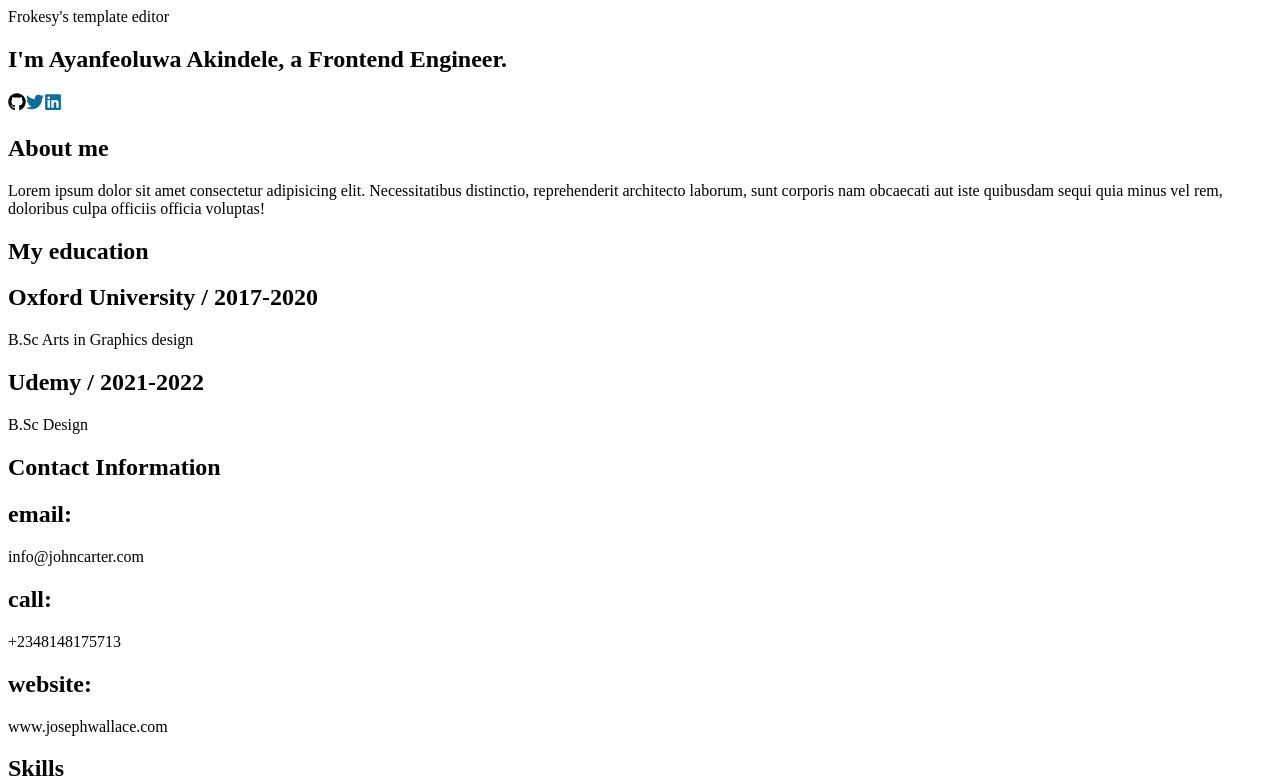
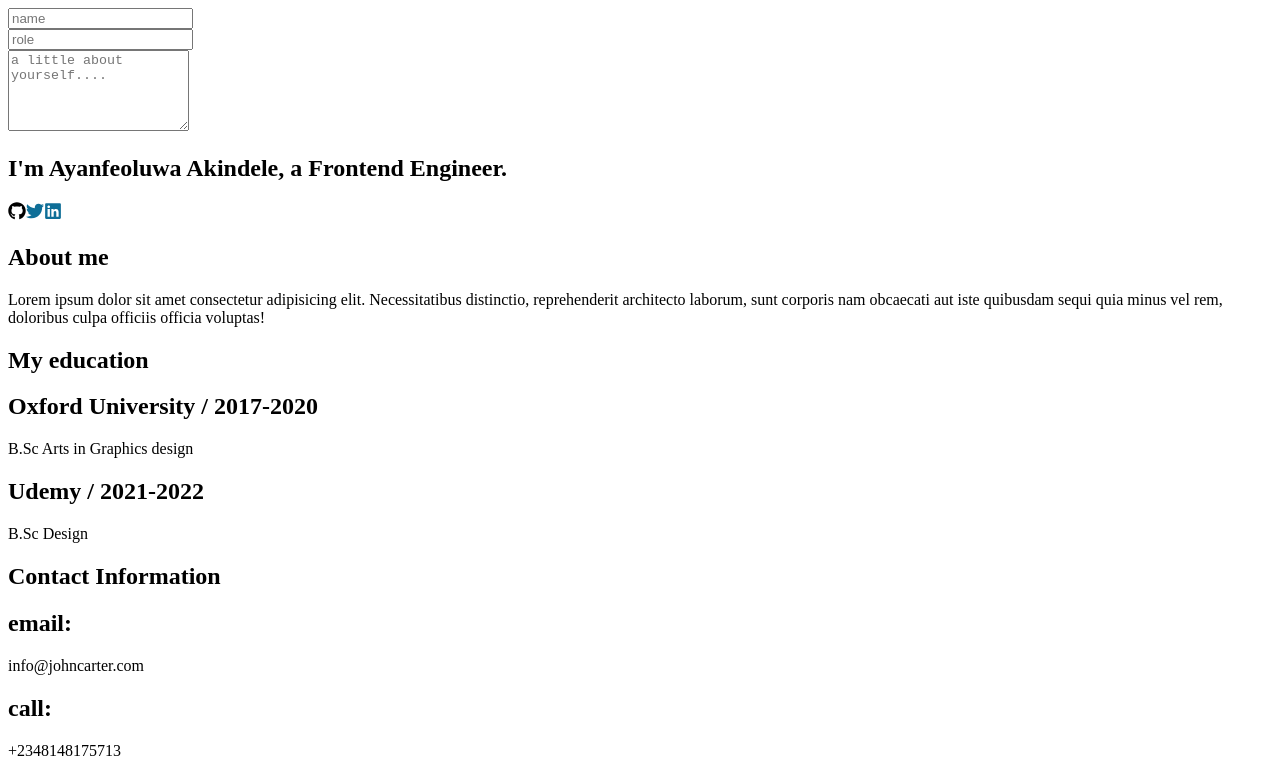
Before and after one commit to Frokesy/bume, a Next.js app: page /resume/edit/Frokesy in a window 1280 px wide. Shown: the top 783 px of the page. Built offline with nearby package versions, Linux system fonts and the light colour scheme.

Commit message:
currently binding components

```diff
--- a/components/templates/AboutSection.tsx
+++ /dev/null
@@ -1,17 +0,0 @@
-import React from "react";
-
-const AboutSection = () => {
-  return (
-    <div className="about">
-      <h2 className="text-[20px] font-bold text-[#11466d] pt-2">About me</h2>
-      <p className="text-[13px]">
-        Lorem ipsum dolor sit amet consectetur adipisicing elit. Necessitatibus
-        distinctio, reprehenderit architecto laborum, sunt corporis nam
-        obcaecati aut iste quibusdam sequi quia minus vel rem, doloribus culpa
-        officiis officia voluptas!
-      </p>
-    </div>
-  );
-};
-
-export default AboutSection;
--- a/components/templates/Frokesy.tsx
+++ b/components/templates/Frokesy.tsx
@@ -1,21 +1,24 @@
-import React from "react";
+import React, { FC } from "react";
 import Layout from "./Layout";
-import HeaderSection from "./HeaderSection";
-import SkillSection from "./SkillSection";
-import ContactSection from "./ContactSection";
-import EducationSection from "./EducationSection";
-import AboutSection from "./AboutSection";
-import ExperienceSection from "./ExperienceSection";
+import HeaderSection from "./sections/HeaderSection";
+import SkillSection from "./sections/SkillSection";
+import ContactSection from "./sections/ContactSection";
+import EducationSection from "./sections/EducationSection";
+import AboutSection from "./sections/AboutSection";
+import ExperienceSection from "./sections/ExperienceSection";
 
-const Frokesy = () => {
+interface TemplateProps {
+  value: any;
+}
+const Frokesy: FC<TemplateProps> = ({ value }) => {
   return (
     <>
       <Layout>
-        <HeaderSection />
+        <HeaderSection name={value.name} role={value.role} />
         <div className="flex justify-between">
           <div id="1" className="border-r w-[50%] border-[#808080] mt-6 px-6">
             <div className="border-[3px] border-b-[#808080] w-[15%]"></div>
-            <AboutSection />
+            <AboutSection about={value.about} />
             <EducationSection />
             <ContactSection />
             <SkillSection />
--- a/components/templates/HeaderSection.tsx
+++ /dev/null
@@ -1,33 +0,0 @@
-import { FaGithub, FaLinkedin, FaTwitter } from "react-icons/fa";
-
-const HeaderSection = () => {
-    return (
-        <div className="header bg-[rgb(27,31,36)] pl-6 text-[#fff]">
-        <div className="flex justify-between pt-3">
-          <div className="w-[70%] max-w-[350px] pt-6">
-            <div className="border-[3px] border-b-[#ccc] w-[15%]"></div>
-            <h2 className="lg:text-[24px] text-[16px] font-bold pt-6">
-              I&apos;m Ayanfeoluwa Akindele, a Frontend Engineer.
-            </h2>
-
-            <div className="socials pt-6 pb-4 flex space-x-3">
-              <FaGithub size={18} />
-              <FaTwitter color="#0e6e97" size={18} />
-              <FaLinkedin color="#0e6e97" size={18} />
-            </div>
-          </div>
-
-          {/* <div className="lg:h-[200px] lg:w-[225px] h-[100%] w-[150px]">
-            <img
-              src="/assets/dp2.png"
-              alt="dp"
-              className="h-[100%] w-[100%]"
-            />
-          </div> */}
-        </div>
-      </div>
-
-    )
-}
-
-export default HeaderSection;
--- /dev/null
+++ b/components/templates/InputField.tsx
@@ -0,0 +1,34 @@
+import React, { FC } from "react";
+
+interface Props {
+  placeholder?: string;
+  textarea?: boolean;
+}
+
+const InputField: FC<Props & React.InputHTMLAttributes<HTMLInputElement>> = ({
+  placeholder,
+  textarea,
+  ...props
+}) => {
+  return (
+    <div>
+      {textarea ? (
+        <textarea
+          placeholder={placeholder}
+          rows={5}
+          {...props}
+          className="px-2 py-1 bg-transparent border w-[100%] border-[#ccc] rounded-lg outline-none"
+        />
+      ) : (
+        <input
+          type="text"
+          placeholder={placeholder}
+          className="px-2 py-1 bg-transparent border border-[#ccc] rounded-lg outline-none"
+          {...props}
+        />
+      )}
+    </div>
+  );
+};
+
+export default InputField;
--- /dev/null
+++ b/components/templates/sections/AboutSection.tsx
@@ -0,0 +1,20 @@
+import React, { FC } from "react";
+
+interface AboutProps {
+  about: string;
+}
+
+const AboutSection: FC<AboutProps> = ({ about }) => {
+  return (
+    <div className="about">
+      <h2 className="text-[20px] font-bold text-[#11466d] pt-2">About me</h2>
+      <p className="text-[13px]">
+        {about === ""
+          ? "Lorem ipsum dolor sit amet consectetur adipisicing elit. Necessitatibus distinctio, reprehenderit architecto laborum, sunt corporis nam obcaecati aut iste quibusdam sequi quia minus vel rem, doloribus culpa officiis officia voluptas!"
+          : about}
+      </p>
+    </div>
+  );
+};
+
+export default AboutSection;
--- /dev/null
+++ b/components/templates/sections/HeaderSection.tsx
@@ -0,0 +1,39 @@
+import { FC } from "react";
+import { FaGithub, FaLinkedin, FaTwitter } from "react-icons/fa";
+
+interface HeaderProps {
+  name: string;
+  role: string;
+}
+
+const HeaderSection: FC<HeaderProps> = ({ name, role }) => {
+  return (
+    <div className="header bg-[rgb(27,31,36)] pl-6 text-[#fff]">
+      <div className="flex justify-between pt-3">
+        <div className="w-[70%] max-w-[350px] pt-6">
+          <div className="border-[3px] border-b-[#ccc] w-[15%]"></div>
+          <h2 className="lg:text-[24px] text-[16px] font-bold pt-6">
+            I&apos;m {name === "" ? "Ayanfeoluwa Akindele" : name}, a{" "}
+            {role === "" ? "Frontend Engineer" : role}.
+          </h2>
+
+          <div className="socials pt-6 pb-4 flex space-x-3">
+            <FaGithub size={18} />
+            <FaTwitter color="#0e6e97" size={18} />
+            <FaLinkedin color="#0e6e97" size={18} />
+          </div>
+        </div>
+
+        {/* <div className="lg:h-[200px] lg:w-[225px] h-[100%] w-[150px]">
+            <img
+              src="/assets/dp2.png"
+              alt="dp"
+              className="h-[100%] w-[100%]"
+            />
+          </div> */}
+      </div>
+    </div>
+  );
+};
+
+export default HeaderSection;
--- a/pages/resume/edit/[slug].tsx
+++ b/pages/resume/edit/[slug].tsx
@@ -1,20 +1,48 @@
 import Container from "@/components/dashboard/Container";
 import Frokesy from "@/components/templates/Frokesy";
+import InputField from "@/components/templates/InputField";
 import { useRouter } from "next/router";
-import React from "react";
+import React, { useEffect } from "react";
 
 const Template = () => {
   const router = useRouter();
   const resumeId = router.query.slug;
-
+  const [resumeDetails, setResumeDetails] = React.useState({
+    name: "",
+    role: "",
+    about: "",
+  });
   return (
     <Container>
       <div className="mt-10 flex justify-between mx-auto">
-        <div>
-          <span>{resumeId}&apos;s template editor</span>
+        <div className="w-[40%]">
+          <div className="flex justify-between space-x-4 pb-6">
+            <InputField
+              placeholder="name"
+              value={resumeDetails.name}
+              onChange={(e) =>
+                setResumeDetails({ ...resumeDetails, name: e.target.value })
+              }
+            />
+            <InputField
+              placeholder="role"
+              value={resumeDetails.role}
+              onChange={(e) =>
+                setResumeDetails({ ...resumeDetails, role: e.target.value })
+              }
+            />
+          </div>
+          <InputField
+            textarea
+            value={resumeDetails.about}
+            onChange={(e) =>
+              setResumeDetails({ ...resumeDetails, about: e.target.value })
+            }
+            placeholder="a little about yourself...."
+          />
         </div>
         <div className="text-[#000]">
-          <Frokesy />
+          <Frokesy value={resumeDetails} />
         </div>
       </div>
     </Container>
```
Also changed, not shown: components/templates/Textarea.tsx (added), components/templates/sections/ContactSection.tsx (renamed from components/templates/ContactSection.tsx), components/templates/sections/EducationSection.tsx (renamed from components/templates/EducationSection.tsx), components/templates/sections/ExperienceSection.tsx (renamed from components/templates/ExperienceSection.tsx), components/templates/sections/SkillSection.tsx (renamed from components/templates/SkillSection.tsx).
